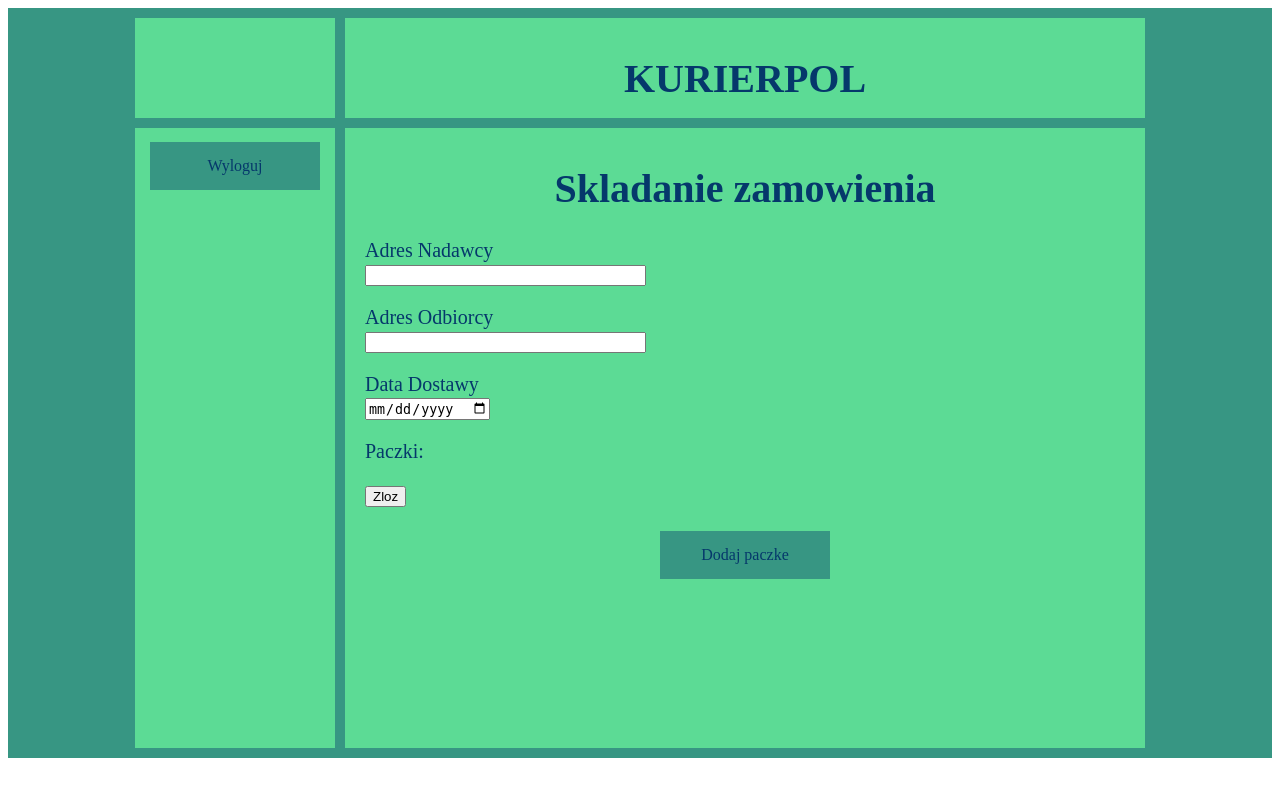
After one commit to WojDrew/flask_courier_app, a Flask app: page /zamow in a window 1280 px wide. The commit adds this page. Run offline with Flask 2, Linux system fonts and the light colour scheme; the visitor is signed in with stand-in values (Sample User, id 1).

Commit message:
Add order taking

```diff
--- a/app/forms.py
+++ b/app/forms.py
@@ -1,6 +1,9 @@
 from flask_wtf import FlaskForm
-from wtforms import StringField, PasswordField, BooleanField, SubmitField
+from wtforms import StringField, PasswordField, BooleanField, SubmitField, FieldList
 from wtforms.validators import ValidationError, DataRequired, Email, EqualTo
+from wtforms.fields.html5 import DateField
+
+from datetime import date
 
 from app.models import Osoba
 
@@ -11,7 +14,7 @@ class RegistrationForm(FlaskForm):
     nazwisko = StringField('Nazwisko', validators=[DataRequired()])
     nrTelefonu = StringField('nr Telefonu', validators=[DataRequired()])
     pesel = StringField('PESEL', validators=[DataRequired()])
-    adres = StringField('adres',)
+    adres = StringField('adres', )
     password = PasswordField('Haslo', validators=[DataRequired()])
     password2 = PasswordField('Powtorz Haslo', validators=[DataRequired(), EqualTo('password')])
     isKurier = BooleanField('Chce sie zarejestrowac jako kurier')
@@ -30,8 +33,21 @@ class RegistrationForm(FlaskForm):
         if osoba is not None:
             raise ValidationError('Email juz istnieje')
 
+
 class LoginForm(FlaskForm):
     email = StringField('Email', validators=[DataRequired(), Email()])
     password = PasswordField('Haslo', validators=[DataRequired()])
     remember_me = BooleanField('Zapamietaj mnie')
     submit = SubmitField('Zaloguj')
+
+
+class OrderTakeForm(FlaskForm):
+    adresNadawcy = StringField('Adres Nadawcy', validators=[DataRequired()])
+    adresOdbiorcy = StringField('Adres Odbiorcy', validators=[DataRequired()])
+    dataDostawy = DateField('Data Dostawy', validators=[DataRequired()])
+    paczki = FieldList(StringField(), 'Paczki:')
+    submit = SubmitField('Zloz')
+
+    def validate_dataDostawy(self, data):
+        if data.data < date.today():
+            raise ValidationError('Data podana musi byc poxniejsza niz dzisiejsza')
--- a/app/models.py
+++ b/app/models.py
@@ -1,5 +1,6 @@
 from werkzeug.security import generate_password_hash, check_password_hash
 from flask_login import UserMixin
+from sqlalchemy import func
 
 from app import db
 from app import login
@@ -54,6 +55,12 @@ class Kurier(Osoba):
         'polymorphic_identity':'kurier',
     }
 
+    @staticmethod
+    def find_free_courier():
+        kurier = db.session.query(Kurier.id).outerjoin(Zamowienie).order_by(
+            func.count(Zamowienie.idZamowienie).desc()).group_by(Kurier.id).first()
+        return Kurier.query.get(kurier.id)
+
 
 class Zamowienie(db.Model):
     __tablename__ = 'zamowienie'
@@ -69,6 +76,12 @@ class Zamowienie(db.Model):
     przewidywanaGodzinaDostawy = db.Column(db.DateTime)
     zrealizowana = db.Column(db.Boolean)
     paczki = db.relationship("Paczka", backref="zamowienie", lazy="dynamic")
+
+    def dodajPaczke(self, paczka):
+        if self.calkowityKosztDostawy is None:
+            self.calkowityKosztDostawy = 0
+        self.calkowityKosztDostawy = self.calkowityKosztDostawy + paczka.waga * 4.5
+        self.paczki.append(paczka)
 
 
 class StanPaczki(db.Model):
--- a/app/routes.py
+++ b/app/routes.py
@@ -5,13 +5,15 @@ from flask_login import current_user, login_user, logout_user
 
 from app import app_instance
 from app import db
-from app.forms import RegistrationForm, LoginForm
-from app.models import Kurier, Klient, Osoba
+from app.forms import RegistrationForm, LoginForm, OrderTakeForm
+from app.models import *
+
 
 @app_instance.route('/')
 @app_instance.route('/index')
 def index():
     return render_template('index.html', title='KurierPol')
+
 
 @app_instance.route('/register', methods=['GET', 'POST'])
 def register():
@@ -37,6 +39,7 @@ def register():
         return redirect(url_for('login'))
     return render_template('register.html', title='Register', form=form)
 
+
 @app_instance.route('/login', methods=['GET', 'POST'])
 def login():
     if current_user.is_authenticated:
@@ -54,7 +57,31 @@ def login():
         return redirect(next_page)
     return render_template('login.html', title='Sign In', form=form)
 
+
 @app_instance.route('/logout')
 def logout():
     logout_user()
     return redirect(url_for('index'))
+
+
+@app_instance.route('/zamow', methods=['GET', 'POST'])
+def make_order():
+    if current_user.is_authenticated:
+        form = OrderTakeForm()
+        if form.validate_on_submit():
+            if not len(form.paczki.data) > 0:
+                flash("Zamowienie musi skladac sie z przynajmniej jednej paczki")
+                return redirect(url_for('make_order'))
+            kurier = Kurier.find_free_courier()
+            zamowienie = Zamowienie(klient=current_user, kurier=kurier, adresDostawcy=form.adresOdbiorcy.data,
+                                    adresNadawcy=form.adresNadawcy.data, dataDostawy=form.dataDostawy.data,
+                                    zrealizowana=False)
+            for waga in form.paczki.data:
+                zamowienie.dodajPaczke(Paczka(dataOdbioru=form.dataDostawy.data, waga=float(waga)))
+            db.session.add(zamowienie)
+            db.session.commit()
+            flash("Zamowienie za kwote {} zostalo zlozone".format(zamowienie.calkowityKosztDostawy))
+            return redirect(url_for('index'))
+        return render_template('take_order.html', title='Zloz Zamowienie', form=form)
+    else:
+        return redirect(url_for('login'))
--- a/app/templates/base.html
+++ b/app/templates/base.html
@@ -4,6 +4,7 @@
     <meta charset="UTF-8">
     <title>KurierPol</title>
     <link rel="stylesheet" href="{{ url_for('static', filename='css/style.css') }}"/>
+    <script src="https://ajax.googleapis.com/ajax/libs/jquery/3.5.1/jquery.min.js"></script>
 </head>
 <body>
     <div class="grid-container">
@@ -16,10 +17,10 @@
         <div style="min-height: 600px">
             {% if current_user.is_anonymous %}
                 <a class="button" href="/login">Zaloguj</a>
+                <a class="button" href="/register">Zarejestruj sie</a>
             {% else%}
                 <a class="button" href="/logout">Wyloguj</a>
             {% endif %}
-            <a class="button" href="/register">Zarejestruj sie</a>
         </div>
         <div style="min-height: 600px">
             {% block content %}{% endblock %}
@@ -27,7 +28,7 @@
                 {% if messages %}
                     <ul>
                     {% for message in messages %}
-                        <li>{{ message }}</li>
+                        <li><b>{{ message }}</b></li>
                     {% endfor %}
                     </ul>
                 {% endif %}
--- /dev/null
+++ b/app/templates/client_view.html
@@ -0,0 +1,5 @@
+<a class="button" href="/zamow">Zloz zamowienie</a>
+<h3>Twoje zamowienia:</h3>
+{% for zamowienie in current_user.zamowienia %}
+    <p>{{ zamowienie.adresDostawcy }}</p>
+{% endfor %}
--- /dev/null
+++ b/app/templates/courier_view.html
@@ -0,0 +1,4 @@
+<h3>Twoje zamowienia:</h3>
+{% for zamowienie in current_user.zamowienia %}
+    <p>{{ zamowienie }}</p>
+{% endfor %}
--- /dev/null
+++ b/app/templates/take_order.html
@@ -0,0 +1,48 @@
+{% extends "base.html" %}
+
+{% block content %}
+    <h1>Skladanie zamowienia</h1>
+    <form action="" method="post" style="padding: 0px 20px; text-align: left">
+        {{ form.hidden_tag() }}
+        <p>
+            {{ form.adresNadawcy.label }}<br>
+            {{ form.adresNadawcy(size=32, value=current_user.adres) }}
+        </p>
+        <p>
+            {{ form.adresOdbiorcy.label }}<br>
+            {{ form.adresOdbiorcy(size=32) }}
+        </p>
+        <p>
+            {{ form.dataDostawy.label }}<br>
+            {{ form.dataDostawy(size=32) }}
+        </p>
+        <p>
+            {{ form.paczki.label }}<br>
+            {{ form.paczki(size=32) }}
+        </p>
+        <p>{{ form.submit() }}</p>
+    </form>
+    <a class="button" onclick="addPackage()">Dodaj paczke</a>
+
+    <script>
+        function addPackage(){
+            if( typeof addPackage.index == 'undefined' ) {
+                addPackage.index = 0;
+            }
+            addPackage.index++;
+            package = $('<li>');
+            $('<label>').attr({
+                for: 'paczki-' + addPackage.index
+            }).html("Paczka nr " + addPackage.index + ". Waga w kg:").appendTo(package);
+            $('<input>').attr({
+                type: 'number',
+                min: '0',
+                step: 0.01,
+                id: 'paczki-' + addPackage.index ,
+                name: 'paczki-' + addPackage.index,
+                required: true
+            }).appendTo(package);
+            package.appendTo('#paczki');
+        }
+    </script>
+{% endblock %}
```
Also changed, not shown: app/templates/index.html (+10 -1 lines).
